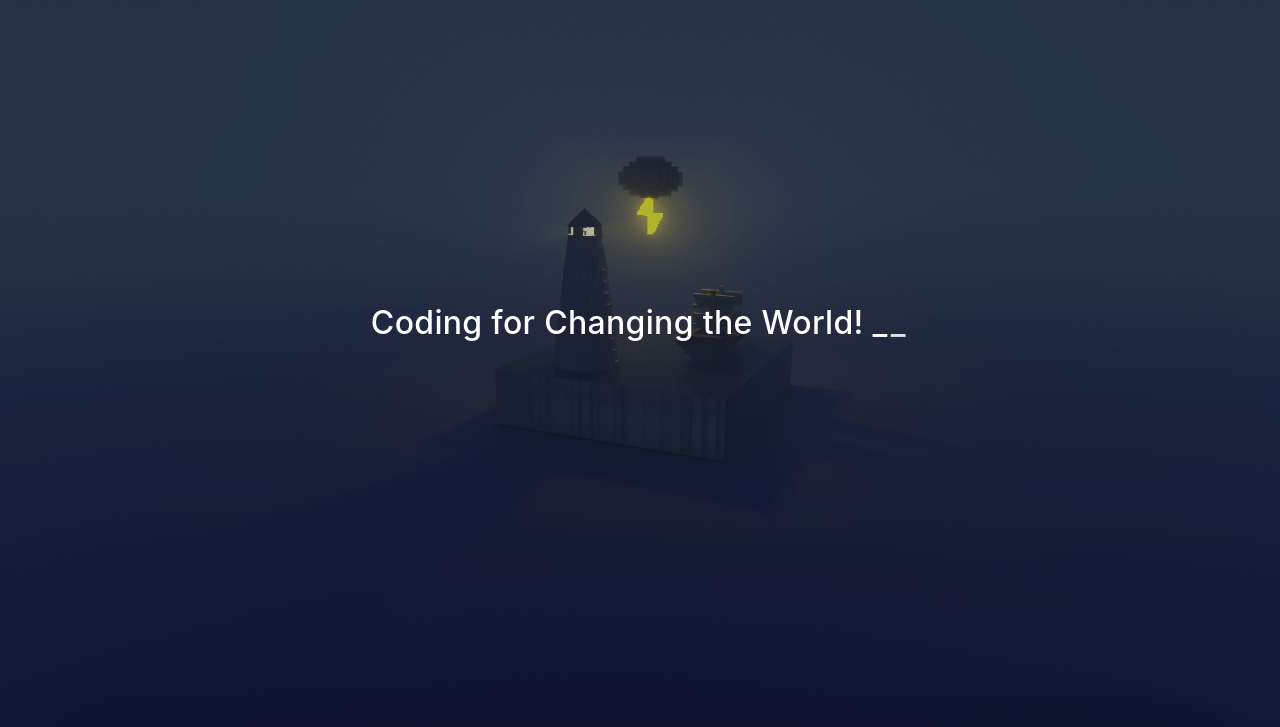
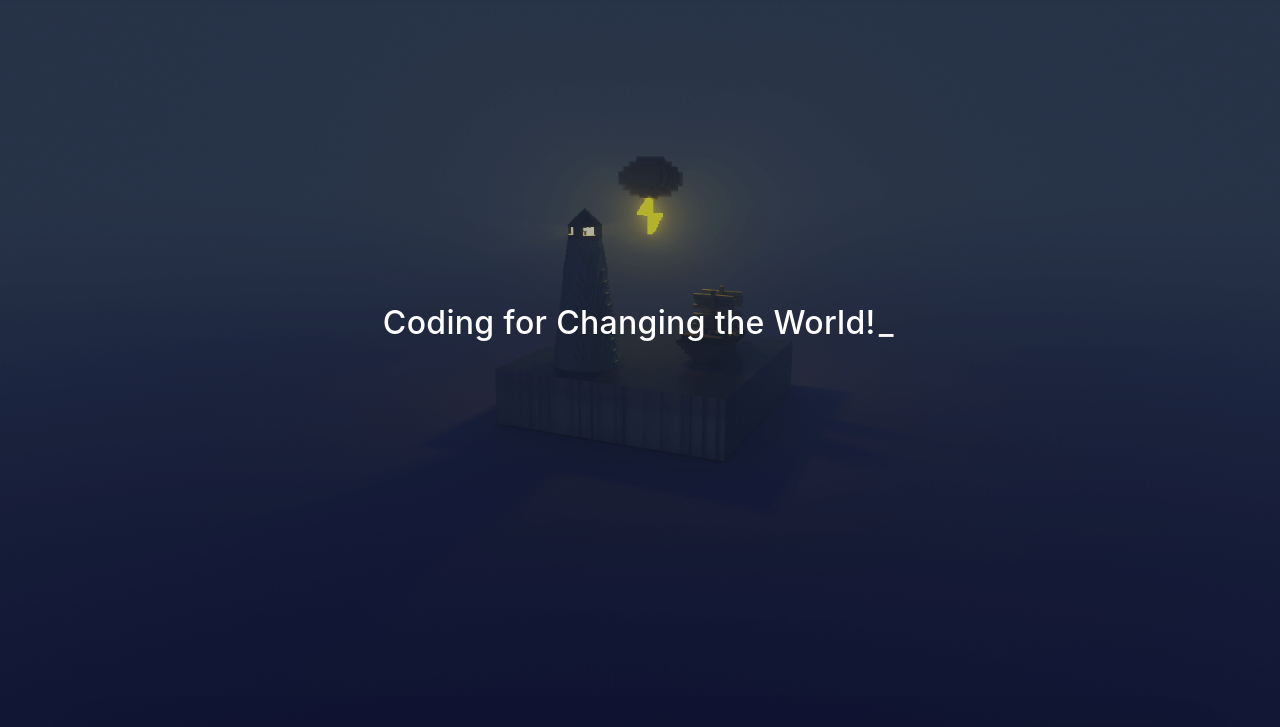
Before and after one commit to liuxx1106/liuxx1106.github.io, a plain HTML site: page index.html in a window 1280 px wide. Shown: the part 73-800 px from the top of the page. Drawn offline with nearby package versions, Linux system fonts and the light colour scheme; some packages are replaced by stand-ins of ours; a script that the page names is missing; some icons are missing; a small style sheet from the web is missing.

Commit message:
Site updated: 2023-07-13 16:46:32

```diff
--- a/index.html
+++ b/index.html
@@ -186,7 +186,7 @@
       <div class="banner-text text-center fade-in-up">
         <div class="h2">
 
-            <span id="subtitle" data-typed-text="Coding for Changing the World! _"></span>
+            <span id="subtitle" data-typed-text="Coding for Changing the World!"></span>
 
         </div>
 
```
